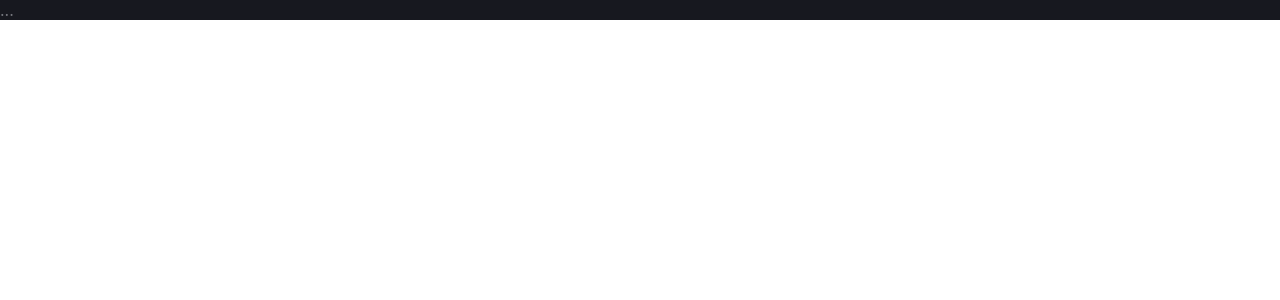
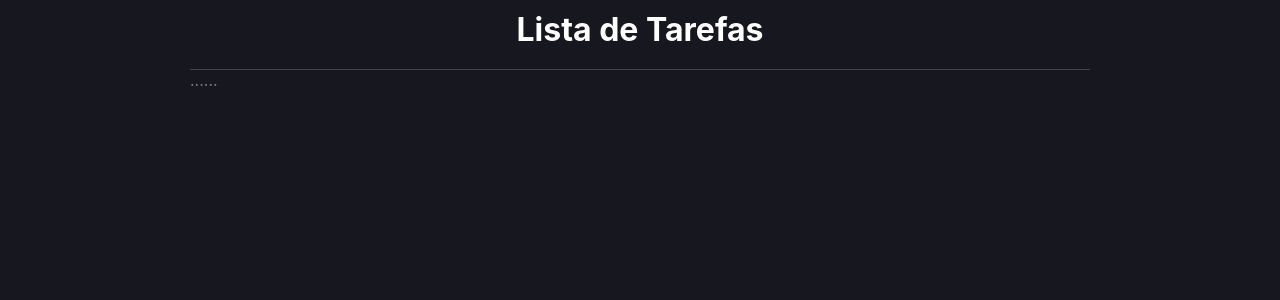
Before and after one commit to gerson-henrique/5-Projects-5-days, a React (Create React App) app in the folder todo-list/: page / in a window 1280 px wide. Shown: the top 300 px of the page. Built offline with nearby package versions, Linux system fonts and the light colour scheme.

Commit message:
feat : create list generation logic

```diff
--- a/todo-list/src/App.styles.ts
+++ b/todo-list/src/App.styles.ts
@@ -6,4 +6,17 @@ const fontColor: string = '#797a81';
 export const Container = styled.div`
 background-color: ${mainColor};
 color: ${fontColor};
-`;
+min-height: 100vh;`;
+
+export const WorkArea = styled.div`
+margin:auto;
+max-width: 900px;
+padding: 10px;`;
+
+export const Header = styled.h1`
+margin:0;
+padding:0;
+color:white;
+text-align: center;
+border-bottom: 1px solid #444;
+padding-bottom: 20px`
--- a/todo-list/src/App.tsx
+++ b/todo-list/src/App.tsx
@@ -1,10 +1,28 @@
-import * as Element from './App.styles'
+import { useState } from 'react'
+import * as E from './App.styles'
+import { Item } from './types/item';
+
 
 const App = () => {
+  const [list, setList] = useState<Item[]>([
+    {
+      id: 1,
+      name: "estilizar esse desafio",
+      done: false,
+    },
+    {
+      id: 2,
+      name: "postar projeto",
+      done: true,
+    }
+  ]);
 return (
-  <Element.Container>
-    ...
-  </Element.Container>
+  <E.Container>
+    <E.WorkArea>
+      <E.Header>Lista de Tarefas</E.Header>
+      {list.map((item,ix) => (<>...</>))}
+    </E.WorkArea>
+  </E.Container>
 )
 }
 
--- /dev/null
+++ b/todo-list/src/types/item.ts
@@ -0,0 +1,5 @@
+export type Item = {
+  id:number,
+  name:string,
+  done:boolean,
+}
```
